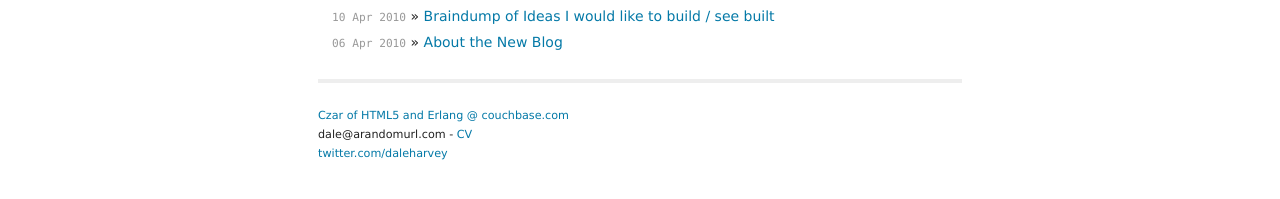
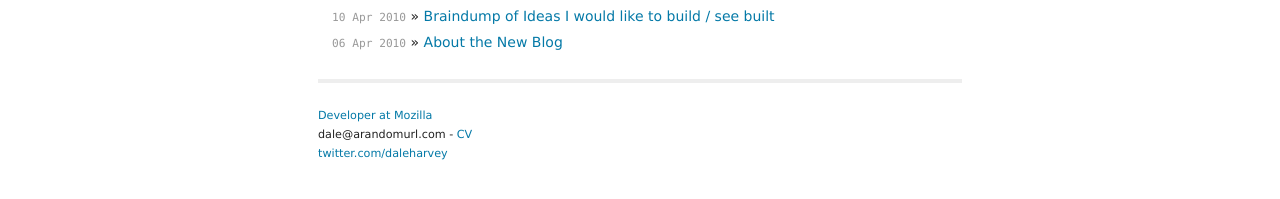
Before and after one commit to daleharvey/arandomurl.com-old, a Jekyll site: the page built from index.html, in a window 1280 px wide. Shown: the part 466-665 px from the top of the page. Built offline with Jekyll 4.4.1, drawn with Linux system fonts in a browser that asks for light colours; Markdown is read by kramdown in place of the engine named in the settings.

Commit message:
Update workplace

```diff
--- a/_layouts/default.html
+++ b/_layouts/default.html
@@ -28,7 +28,7 @@
       <div class="footer">
         <div class="contact">
           <p>
-            <a href="http://couchone.com">Czar of HTML5 and Erlang @ couchbase.com</a><br/>
+            <a href="http://www.mozilla.org/en-US/">Developer at Mozilla</a><br/>
             dale@arandomurl.com -
             <a href="http://daleharvey.org">CV</a><br />
             <a href="http://twitter.com/daleharvey/">
```
